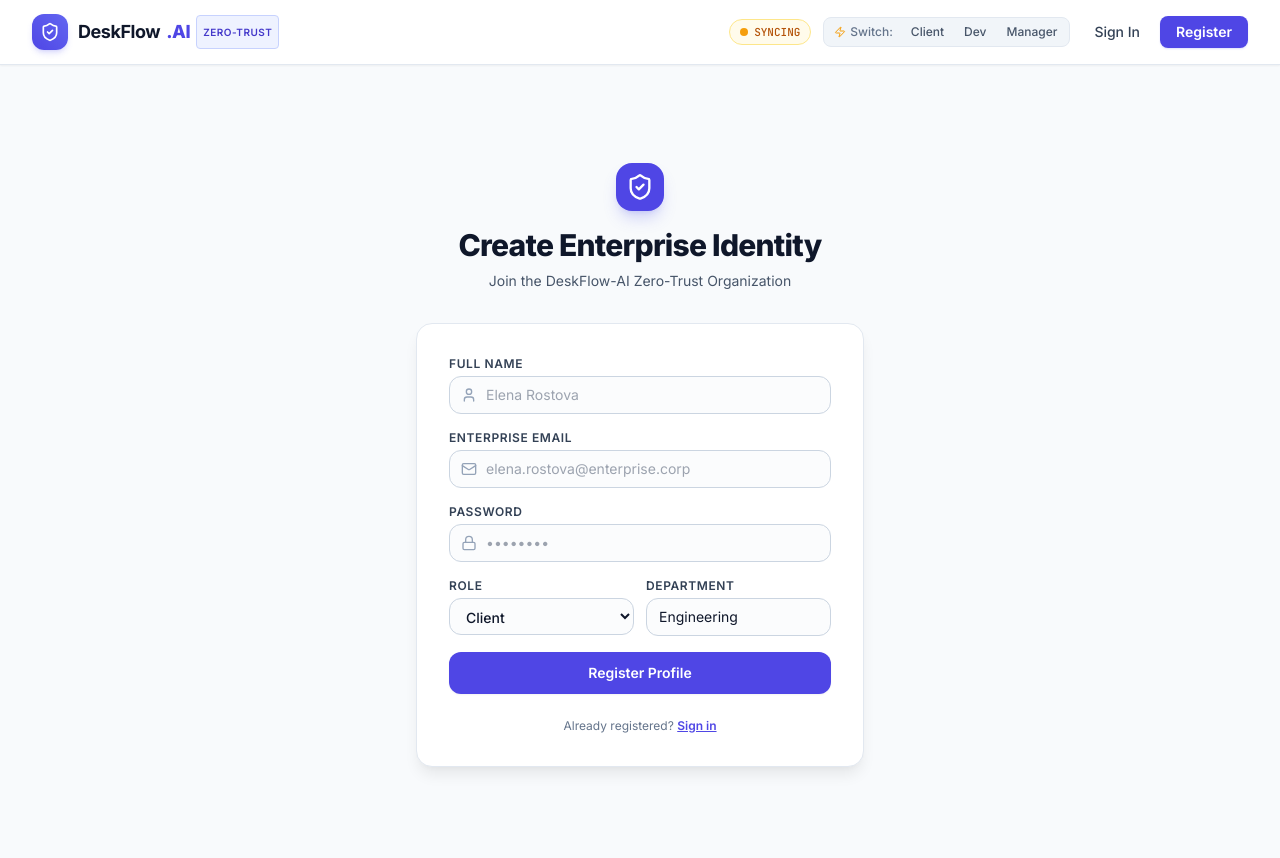
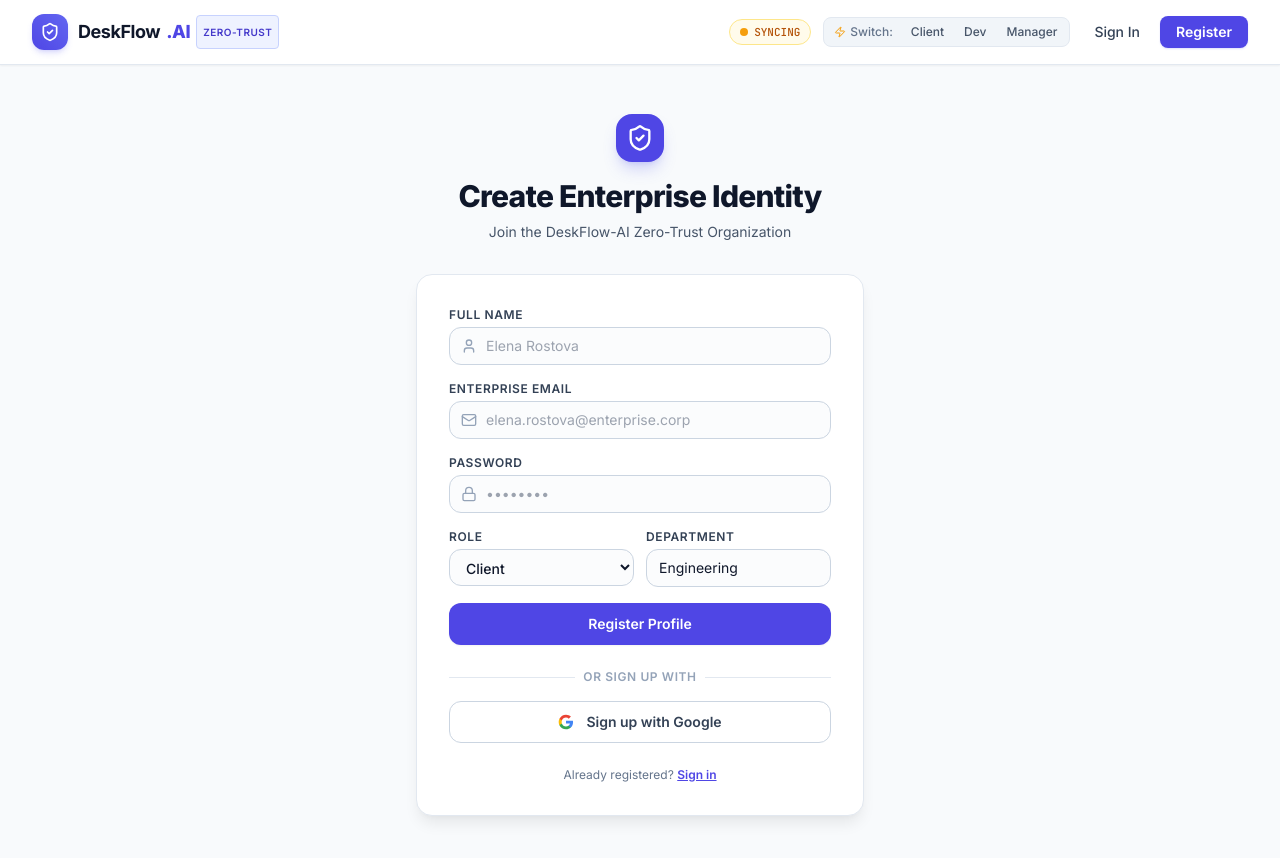
Before and after one commit to Ayusman23/ResolveDesk-AI, a React (Vite) app in the folder frontend/: page /register in a window 1280 px wide. Shown: the top 858 px of the page. Built offline with nearby package versions, Linux system fonts and the light colour scheme; no server answers.

Commit message:
feat(auth): add Google OAuth Sign In and Sign Up to LoginPage and RegisterPage with Google Identity Services

```diff
--- a/frontend/index.html
+++ b/frontend/index.html
@@ -8,6 +8,7 @@
     <link rel="preconnect" href="https://fonts.googleapis.com">
     <link rel="preconnect" href="https://fonts.gstatic.com" crossorigin>
     <link href="https://fonts.googleapis.com/css2?family=Inter:wght@300;400;500;600;700;800&family=JetBrains+Mono:wght@400;500;600&display=swap" rel="stylesheet">
+    <script src="https://accounts.google.com/gsi/client" async defer></script>
   </head>
   <body class="h-full text-slate-900 bg-slate-50 font-sans selection:bg-brand-500 selection:text-white">
     <div id="root" class="h-full"></div>
--- /dev/null
+++ b/frontend/src/components/GoogleAuthButton.jsx
@@ -0,0 +1,122 @@
+import React, { useEffect, useRef, useState } from 'react';
+import { useAuth } from '../context/AuthContext';
+import { useNavigate } from 'react-router-dom';
+
+const GOOGLE_CLIENT_ID = '263358758822-5uiiebkt7gvrtr6njkls117r03j6fkmk.apps.googleusercontent.com';
+
+const GoogleAuthButton = ({ role = 'client', text = 'Continue with Google', onSuccess, onError }) => {
+  const { loginWithGoogle } = useAuth();
+  const navigate = useNavigate();
+  const googleBtnRef = useRef(null);
+  const [loading, setLoading] = useState(false);
+
+  useEffect(() => {
+    const handleCredentialResponse = async (response) => {
+      setLoading(true);
+      try {
+        const res = await loginWithGoogle(response.credential, null, role);
+        if (res.success) {
+          if (onSuccess) onSuccess(res.user);
+          else {
+            if (res.user.role === 'developer') navigate('/developer');
+            else if (res.user.role === 'manager') navigate('/manager');
+            else navigate('/client');
+          }
+        } else {
+          if (onError) onError(res.message);
+        }
+      } catch (err) {
+        if (onError) onError(err.message || 'Google Auth Error');
+      } finally {
+        setLoading(false);
+      }
+    };
+
+    if (window.google?.accounts?.id) {
+      try {
+        window.google.accounts.id.initialize({
+          client_id: GOOGLE_CLIENT_ID,
+          callback: handleCredentialResponse,
+          auto_select: false,
+          cancel_on_tap_outside: true,
+        });
+
+        if (googleBtnRef.current) {
+          window.google.accounts.id.renderButton(googleBtnRef.current, {
+            theme: 'outline',
+            size: 'large',
+            width: googleBtnRef.current.offsetWidth || 340,
+            text: text === 'Sign up with Google' ? 'signup_with' : 'signin_with',
+            shape: 'rectangular',
+            logo_alignment: 'left',
+          });
+        }
+      } catch (err) {
+        console.warn('Google Identity Initialization Warning:', err);
+      }
+    }
+  }, [role, text, loginWithGoogle, navigate, onSuccess, onError]);
+
+  // Fallback simulator click
+  const handleSimulatedGoogleClick = async () => {
+    setLoading(true);
+    // If real Google prompt available, trigger prompt
+    if (window.google?.accounts?.id) {
+      window.google.accounts.id.prompt();
+    } else {
+      // Direct mock payload for local test
+      const sampleEmail = `user.${Math.random().toString(36).substring(2, 7)}@gmail.com`;
+      const res = await loginWithGoogle(null, {
+        name: 'Google Enterprise User',
+        email: sampleEmail,
+        avatar: 'https://images.unsplash.com/photo-1535713875002-d1d0cf377fde?w=150',
+      }, role);
+      if (res.success) {
+        if (onSuccess) onSuccess(res.user);
+        else {
+          if (res.user.role === 'developer') navigate('/developer');
+          else if (res.user.role === 'manager') navigate('/manager');
+          else navigate('/client');
+        }
+      }
+    }
+    setLoading(false);
+  };
+
+  return (
+    <div className="w-full">
+      {/* Official Google Button Render Target */}
+      <div ref={googleBtnRef} className="w-full flex justify-center min-h-[42px]">
+        {/* Styled Fallback Google Button while loading or if script is delayed */}
+        <button
+          type="button"
+          onClick={handleSimulatedGoogleClick}
+          disabled={loading}
+          className="w-full flex items-center justify-center space-x-3 py-2.5 px-4 rounded-xl border border-slate-300 bg-white hover:bg-slate-50 text-slate-700 text-sm font-semibold shadow-2xs hover:shadow-xs transition-all cursor-pointer"
+        >
+          <svg className="w-4 h-4 shrink-0" viewBox="0 0 24 24">
+            <path
+              fill="#4285F4"
+              d="M22.56 12.25c0-.78-.07-1.53-.2-2.25H12v4.26h5.92c-.26 1.37-1.04 2.53-2.21 3.31v2.77h3.57c2.08-1.92 3.28-4.74 3.28-8.09z"
+            />
+            <path
+              fill="#34A853"
+              d="M12 23c2.97 0 5.46-.98 7.28-2.66l-3.57-2.77c-.98.66-2.23 1.06-3.71 1.06-2.86 0-5.29-1.93-6.16-4.53H2.18v2.84C3.99 20.53 7.7 23 12 23z"
+            />
+            <path
+              fill="#FBBC05"
+              d="M5.84 14.09c-.22-.66-.35-1.36-.35-2.09s.13-1.43.35-2.09V7.06H2.18C1.43 8.55 1 10.22 1 12s.43 3.45 1.18 4.94l2.85-2.22.81-.63z"
+            />
+            <path
+              fill="#EA4335"
+              d="M12 5.38c1.62 0 3.06.56 4.21 1.64l3.15-3.15C17.45 2.09 14.97 1 12 1 7.7 1 3.99 3.47 2.18 7.06l3.66 2.84c.87-2.6 3.3-4.52 6.16-4.52z"
+            />
+          </svg>
+          <span>{loading ? 'Authenticating with Google...' : text}</span>
+        </button>
+      </div>
+    </div>
+  );
+};
+
+export default GoogleAuthButton;
--- a/frontend/src/context/AuthContext.jsx
+++ b/frontend/src/context/AuthContext.jsx
@@ -78,6 +78,29 @@
     }
   };
 
+  const loginWithGoogle = async (credential, profile, role = 'client') => {
+    try {
+      const response = await api.post('/auth/google', {
+        credential,
+        profile,
+        role,
+      });
+      if (response.data.success) {
+        const { token: newToken, user: newUser } = response.data;
+        setToken(newToken);
+        setUser(newUser);
+        localStorage.setItem('deskflow_token', newToken);
+        localStorage.setItem('deskflow_user', JSON.stringify(newUser));
+        return { success: true, user: newUser };
+      }
+    } catch (err) {
+      return {
+        success: false,
+        message: err.response?.data?.message || 'Google Authentication failed.',
+      };
+    }
+  };
+
   const quickDemoLogin = async (roleName) => {
     const demoAccounts = {
       client: { email: 'alice.client@enterprise.corp', password: 'password123' },
@@ -105,6 +128,7 @@
         isAuthenticated: !!user,
         login,
         register,
+        loginWithGoogle,
         quickDemoLogin,
         logout,
       }}
--- a/frontend/src/pages/LoginPage.jsx
+++ b/frontend/src/pages/LoginPage.jsx
@@ -1,6 +1,7 @@
 import React, { useState } from 'react';
 import { Link, useNavigate, useLocation } from 'react-router-dom';
 import { useAuth } from '../context/AuthContext';
+import GoogleAuthButton from '../components/GoogleAuthButton';
 import { ShieldCheck, Lock, Mail, ArrowRight, UserCheck, AlertCircle, Sparkles } from 'lucide-react';
 
 const LoginPage = () => {
@@ -164,11 +165,33 @@
               disabled={submitting}
               className="w-full flex justify-center items-center py-2.5 px-4 border border-transparent rounded-xl shadow-sm text-sm font-semibold text-white bg-brand-600 hover:bg-brand-700 focus:outline-hidden focus:ring-2 focus:ring-offset-2 focus:ring-brand-500 disabled:opacity-50 transition-all cursor-pointer"
             >
-              {submitting ? 'Authenticating...' : 'Sign In'}
+              {submitting ? 'Authenticating...' : 'Sign In with Email'}
             </button>
           </form>
 
-          <div className="mt-6 text-center text-xs text-slate-500">
+          {/* Google Sign In Divider */}
+          <div className="mt-6 mb-6">
+            <div className="relative">
+              <div className="absolute inset-0 flex items-center">
+                <div className="w-full border-t border-slate-200" />
+              </div>
+              <div className="relative flex justify-center text-xs uppercase">
+                <span className="bg-white px-2 text-slate-400 font-semibold tracking-wider">
+                  Or continue with
+                </span>
+              </div>
+            </div>
+
+            <div className="mt-4">
+              <GoogleAuthButton
+                role="client"
+                text="Sign in with Google"
+                onError={(msg) => setError(msg)}
+              />
+            </div>
+          </div>
+
+          <div className="text-center text-xs text-slate-500">
             Don't have an enterprise account?{' '}
             <Link to="/register" className="font-semibold text-brand-600 hover:text-brand-500 underline">
               Register here
--- a/frontend/src/pages/RegisterPage.jsx
+++ b/frontend/src/pages/RegisterPage.jsx
@@ -1,6 +1,7 @@
 import React, { useState } from 'react';
 import { Link, useNavigate } from 'react-router-dom';
 import { useAuth } from '../context/AuthContext';
+import GoogleAuthButton from '../components/GoogleAuthButton';
 import { ShieldCheck, User, Mail, Lock, Building, AlertCircle } from 'lucide-react';
 
 const RegisterPage = () => {
@@ -155,7 +156,29 @@
             </button>
           </form>
 
-          <div className="mt-6 text-center text-xs text-slate-500">
+          {/* Google Sign Up Divider */}
+          <div className="mt-6 mb-6">
+            <div className="relative">
+              <div className="absolute inset-0 flex items-center">
+                <div className="w-full border-t border-slate-200" />
+              </div>
+              <div className="relative flex justify-center text-xs uppercase">
+                <span className="bg-white px-2 text-slate-400 font-semibold tracking-wider">
+                  Or sign up with
+                </span>
+              </div>
+            </div>
+
+            <div className="mt-4">
+              <GoogleAuthButton
+                role={role}
+                text="Sign up with Google"
+                onError={(msg) => setError(msg)}
+              />
+            </div>
+          </div>
+
+          <div className="text-center text-xs text-slate-500">
             Already registered?{' '}
             <Link to="/login" className="font-semibold text-brand-600 hover:text-brand-500 underline">
               Sign in
```
Also changed, not shown: 1 other file (tests, documents, lock files or other folders).
